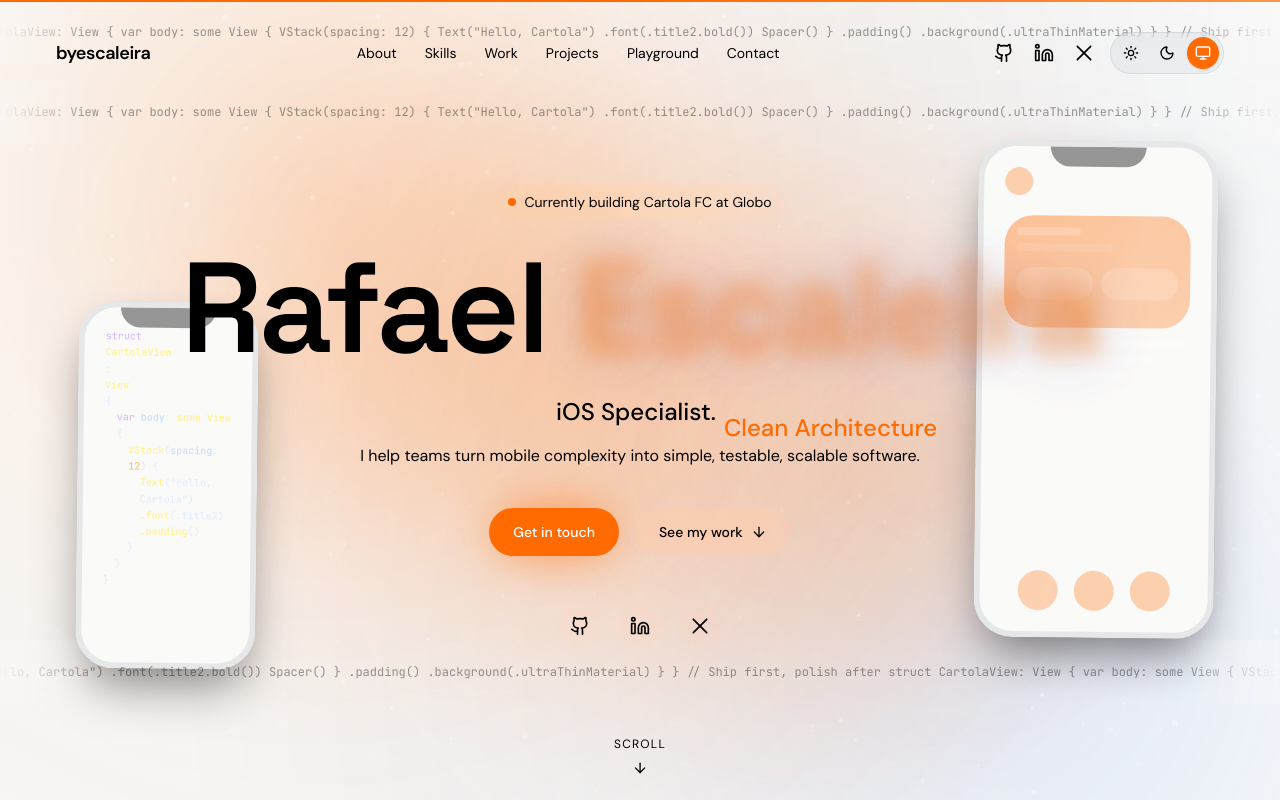
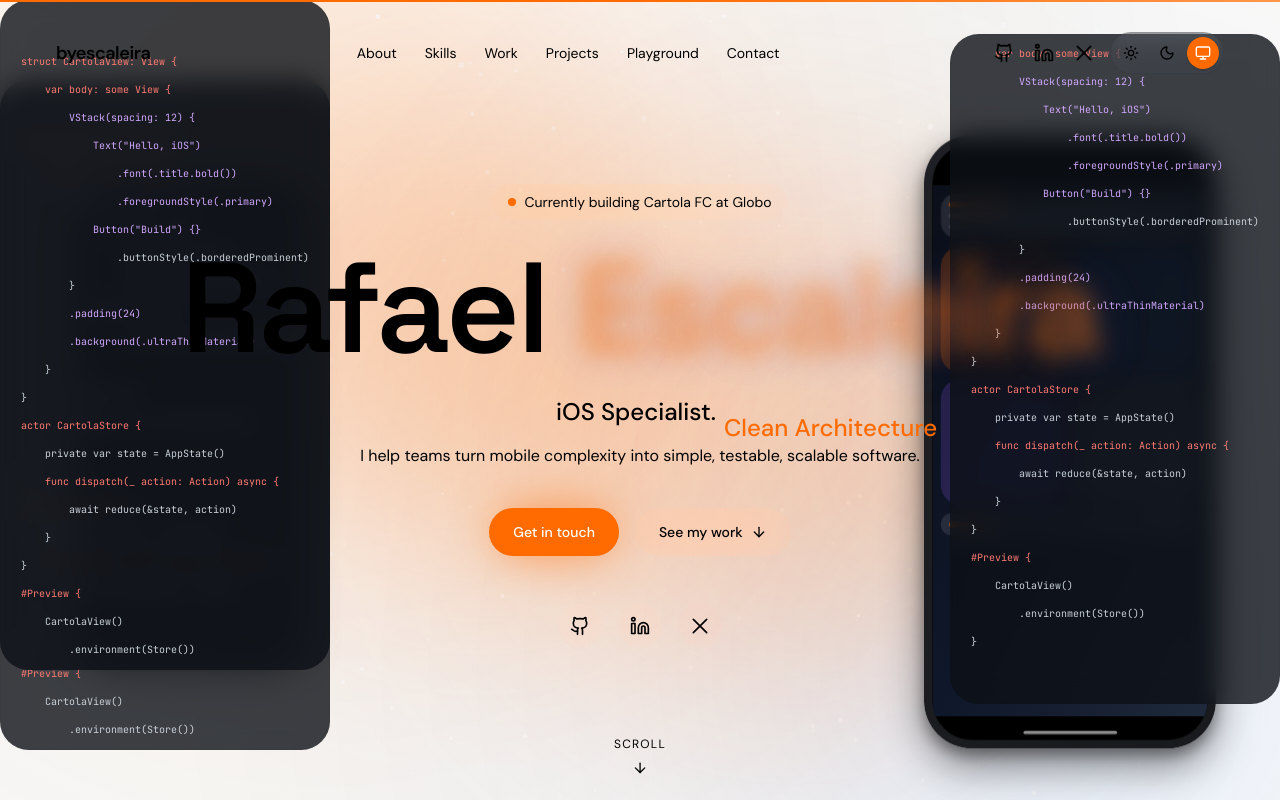
Before and after one commit to byescaleira/byescaleira-frontend, a Next.js app: page / in a window 1280 px wide. Shown: the top 800 px of the page. Built offline with nearby package versions, Linux system fonts and the light colour scheme.

Commit message:
refactor(illustrations): realistic iPhone 15 Pro mockup from 21st.dev reference, syntax-highlighted floating code strip

```diff
--- a/app/components/code-strip.tsx
+++ b/app/components/code-strip.tsx
@@ -3,47 +3,86 @@
 import { motion } from "framer-motion";
 import { cn } from "@/lib/utils";
 
+interface CodeStripProps {
+  className?: string;
+  reverse?: boolean;
+}
+
 const snippets = [
   "struct CartolaView: View {",
   "    var body: some View {",
   "        VStack(spacing: 12) {",
-  "            Text(\"Hello, Cartola\")",
-  "                .font(.title2.bold())",
-  "            Spacer()",
+  "            Text(\"Hello, iOS\")",
+  "                .font(.title.bold())",
+  "                .foregroundStyle(.primary)",
+  "            Button(\"Build\") {}",
+  "                .buttonStyle(.borderedProminent)",
   "        }",
-  "        .padding()",
+  "        .padding(24)",
   "        .background(.ultraThinMaterial)",
   "    }",
   "}",
-  "// Ship first, polish after",
+  "actor CartolaStore {",
+  "    private var state = AppState()",
+  "    func dispatch(_ action: Action) async {",
+  "        await reduce(&state, action)",
+  "    }",
+  "}",
+  "#Preview {",
+  "    CartolaView()",
+  "        .environment(Store())",
+  "}",
 ];
 
-export function CodeStrip({
-  className,
-  reverse,
-}: {
-  className?: string;
-  reverse?: boolean;
-}) {
-  const text = snippets.join("    ");
-  const repeated = Array(8).fill(text).join("    ");
-
+export function CodeStrip({ className, reverse = false }: CodeStripProps) {
   return (
     <div
       className={cn(
-        "pointer-events-none absolute w-full overflow-hidden py-6 opacity-40",
+        "pointer-events-none absolute select-none overflow-hidden rounded-2xl border border-border/40 bg-[#0d1117]/80 backdrop-blur-md",
         className
       )}
       aria-hidden="true"
     >
-      <div className="absolute inset-y-0 left-0 z-10 w-24 bg-gradient-to-r from-background to-transparent" />
-      <div className="absolute inset-y-0 right-0 z-10 w-24 bg-gradient-to-l from-background to-transparent" />
       <motion.div
-        animate={{ x: reverse ? ["-50%", "0%"] : ["0%", "-50%"] }}
-        transition={{ duration: 60, repeat: Infinity, ease: "linear" }}
-        className="whitespace-nowrap font-mono text-xs text-muted-foreground/30"
+        className="flex flex-col gap-2 px-5 py-4 font-mono text-[10px] leading-5 text-blue-100/80"
+        animate={{ y: reverse ? [0, -60, 0] : [0, 60, 0] }}
+        transition={{
+          duration: 24,
+          repeat: Infinity,
+          ease: "linear",
+        }}
       >
-        {repeated}
+        {snippets.map((line, i) => {
+          const trimmed = line.trimStart();
+          const indent = line.length - trimmed.length;
+          const isKeyword = /^(struct|actor|var|func|enum|import|if|guard|return|#Preview)/.test(trimmed);
+          const isString = trimmed.includes('"');
+          const isComment = trimmed.startsWith("//");
+          const isType = /^(Button|Text|VStack|HStack|ZStack|List|NavigationStack|\.font|\.padding|\.background|\.foreground)/.test(trimmed);
+
+          return (
+            <motion.div
+              key={`${line}-${i}`}
+              className="whitespace-nowrap"
+              style={{ paddingLeft: `${indent * 6}px` }}
+              initial={{ opacity: 0, x: reverse ? -20 : 20 }}
+              animate={{ opacity: 1, x: 0 }}
+              transition={{ delay: i * 0.08, duration: 0.4 }}
+            >
+              <span
+                className={cn(
+                  isComment && "text-[#8b949e]",
+                  isKeyword && "text-[#ff7b72]",
+                  isString && "text-[#a5d6ff]",
+                  isType && "text-[#d2a8ff]",
+                  !isComment && !isKeyword && !isString && !isType && "text-[#c9d1d9]"
+                )}
+              >
+                {trimmed}
+              </span>
+            </motion.div>
+          );
+        })}
       </motion.div>
     </div>
   );
--- a/app/components/iphone-mockup.tsx
+++ b/app/components/iphone-mockup.tsx
@@ -1,135 +1,237 @@
 "use client";
 
-import { motion, useScroll, useTransform } from "framer-motion";
+import { motion, useScroll, useTransform, useSpring } from "framer-motion";
 import { cn } from "@/lib/utils";
 
 interface IphoneMockupProps {
   className?: string;
   float?: boolean;
   rotate?: boolean;
+  size?: "sm" | "md" | "lg";
   screen?: "swiftui" | "code" | "gradient";
-  size?: "sm" | "md" | "lg";
 }
 
-const screens = {
-  swiftui: (
-    <div className="flex h-full flex-col gap-3 p-4">
-      <div className="flex items-center gap-2">
-        <div className="size-7 rounded-full bg-primary/30" />
-        <div className="h-2 w-20 rounded bg-white/10" />
-      </div>
-      <div className="mt-2 h-28 rounded-2xl bg-gradient-to-br from-primary/40 to-primary/30 p-3">
-        <div className="h-2 w-16 rounded bg-white/20" />
-        <div className="mt-2 h-2 w-24 rounded bg-white/10" />
-        <div className="mt-4 flex gap-2">
-          <div className="h-8 flex-1 rounded-xl bg-white/15" />
-          <div className="h-8 flex-1 rounded-xl bg-white/15" />
+/* Real iPhone 15 Pro logical specs */
+const W = 393;
+const H = 852;
+const RADIUS = 56;
+const BEZEL = 12;
+const ISLAND_W = 126;
+const ISLAND_H = 37;
+const ISLAND_R = 20;
+const TOP_SAFE = 59;
+const BOTTOM_SAFE = 34;
+
+function shade(hex: string, pct: number): string {
+  const h = hex.trim();
+  const m = /^#?([a-f\d]{2})([a-f\d]{2})([a-f\d]{2})$/i.exec(h);
+  if (!m) return hex;
+  const [r, g, b] = [parseInt(m[1], 16), parseInt(m[2], 16), parseInt(m[3], 16)];
+  const k = (100 + pct) / 100;
+  const to = (v: number) => Math.max(0, Math.min(255, Math.round(v * k)));
+  return `#${to(r).toString(16).padStart(2, "0")}${to(g).toString(16).padStart(2, "0")}${to(b).toString(16).padStart(2, "0")}`;
+}
+
+function SwiftUIScreen() {
+  return (
+    <div className="h-full w-full bg-gradient-to-br from-[#0B0F19] via-[#0f172a] to-[#1e293b] p-3">
+      <div className="mb-3 rounded-xl bg-white/10 p-3 backdrop-blur-md">
+        <div className="mb-2 h-2 w-20 rounded-full bg-primary/80" />
+        <div className="space-y-2">
+          <div className="h-2 w-full rounded-full bg-white/20" />
+          <div className="h-2 w-3/4 rounded-full bg-white/15" />
         </div>
       </div>
-      <div className="space-y-2">
-        <div className="h-2 w-full rounded bg-white/10" />
-        <div className="h-2 w-5/6 rounded bg-white/10" />
-        <div className="h-2 w-4/6 rounded bg-white/10" />
+      <div className="grid grid-cols-2 gap-2">
+        <div className="aspect-square rounded-2xl bg-primary/20" />
+        <div className="aspect-square rounded-2xl bg-[#3B82F6]/20" />
+        <div className="aspect-square rounded-2xl bg-[#8B5CF6]/20" />
+        <div className="aspect-square rounded-2xl bg-white/10" />
       </div>
-      <div className="mt-auto flex justify-center gap-4">
-        <div className="size-10 rounded-full bg-primary/30" />
-        <div className="size-10 rounded-full bg-primary/30" />
-        <div className="size-10 rounded-full bg-pulsar/30" />
+      <div className="mt-3 rounded-xl bg-white/10 p-3">
+        <div className="h-2 w-16 rounded-full bg-primary/60" />
       </div>
     </div>
-  ),
-  code: (
-    <div className="flex h-full flex-col p-4 font-mono text-[10px] leading-relaxed text-blue-100/90">
-      <span className="text-purple-300">struct</span>{" "}
-      <span className="text-yellow-200">CartolaView</span>:{" "}
-      <span className="text-yellow-200">View</span>{" "}
-      {"{"}
-      <div className="pl-3">
-        <span className="text-purple-300">var</span>{" "}
-        <span className="text-blue-200">body</span>:{" "}
-        <span className="text-yellow-200">some</span>{" "}
-        <span className="text-yellow-200">View</span>{" "}
-        {"{"}
-        <div className="pl-3">
-          <span className="text-yellow-200">VStack</span>
-          {"("}
-          <span className="text-blue-200">spacing</span>:{" "}
-          <span className="text-orange-300">12</span>
-          {")"}
-          {" {"}
-          <div className="pl-3">
-            <span className="text-yellow-200">Text</span>
-            {"(\"Hello, Cartola\")"}
-            <br />
-            <span className="text-yellow-200">.font</span>
-            {"(.title2)"}
-            <br />
-            <span className="text-yellow-200">.padding</span>
-            {"()"}
+  );
+}
+
+function CodeScreen() {
+  const lines = [
+    { indent: 0, text: "struct CartolaView: View {", color: "#F472B6" },
+    { indent: 2, text: "var body: some View {", color: "#60A5FA" },
+    { indent: 4, text: "VStack(spacing: 12) {", color: "#F472B6" },
+    { indent: 6, text: "Text(\"Hello\")", color: "#FACC15" },
+    { indent: 6, text: ".font(.title)", color: "#A78BFA" },
+    { indent: 6, text: ".foregroundColor(.primary)", color: "#A78BFA" },
+    { indent: 4, text: "}", color: "#F472B6" },
+    { indent: 2, text: "}", color: "#60A5FA" },
+    { indent: 0, text: "}", color: "#F472B6" },
+  ];
+
+  return (
+    <div className="h-full w-full bg-[#0d1117] p-4 font-mono text-[8px] leading-4 md:text-[10px]">
+      {lines.map((line, i) => (
+        <div key={i} className="flex">
+          <span className="w-4 shrink-0 text-[#6b7280]">{i + 1}</span>
+          <span style={{ paddingLeft: `${line.indent * 8}px`, color: line.color }}>
+            {line.text}
+          </span>
         </div>
-          {"}"}
+      ))}
     </div>
-        {"}"}
+  );
+}
+
+function GradientScreen() {
+  return (
+    <div className="relative h-full w-full overflow-hidden">
+      <div className="absolute inset-0 bg-gradient-to-br from-primary via-[#FF8C42] to-[#3B82F6]" />
+      <div className="absolute inset-0 bg-[radial-gradient(circle_at_30%_20%,rgba(255,255,255,0.25),transparent_50%)]" />
+      <div className="absolute bottom-8 left-4 right-4 rounded-2xl bg-black/30 p-3 backdrop-blur-md">
+        <div className="h-2 w-24 rounded-full bg-white/80" />
+        <div className="mt-2 h-1.5 w-full rounded-full bg-white/30" />
       </div>
-      {"}"}
     </div>
-  ),
-  gradient: (
-    <div className="flex h-full flex-col items-center justify-center gap-3 p-4">
-      <div className="h-16 w-16 rounded-2xl bg-gradient-to-br from-primary via-pulsar to-primary/70 shadow-lg shadow-primary/30" />
-      <div className="text-center text-sm font-medium text-foreground">Deep Space</div>
-      <div className="text-xs text-muted-foreground">Liquid Glass</div>
-    </div>
-  ),
-};
-
-const sizeClasses = {
-  sm: "w-[180px]",
-  md: "w-[240px]",
-  lg: "w-[300px]",
-};
+  );
+}
 
 export function IphoneMockup({
   className,
   float = true,
-  rotate = false,
+  rotate = true,
+  size = "md",
   screen = "swiftui",
-  size = "md",
 }: IphoneMockupProps) {
   const { scrollY } = useScroll();
-  const y = useTransform(scrollY, [0, 500], [0, 60]);
-  const rotateZ = useTransform(scrollY, [0, 500], [0, rotate ? 6 : 0]);
+  const rotateY = useTransform(scrollY, [0, 1000], [0, rotate ? 12 : 0]);
+  const y = useTransform(scrollY, [0, 1000], [0, float ? -40 : 0]);
+  const smoothRotate = useSpring(rotateY, { stiffness: 60, damping: 30 });
+  const smoothY = useSpring(y, { stiffness: 60, damping: 30 });
+
+  const scale = size === "sm" ? 0.55 : size === "lg" ? 0.85 : 0.7;
+  const color = "#1c1e22"; // space-black
+  const frameGradient = `linear-gradient(135deg, ${shade(color, 8)} 0%, ${color} 40%, ${shade(color, -14)} 100%)`;
+
+  const outerWidth = W + BEZEL * 2;
+  const outerHeight = H + BEZEL * 2;
+  const outerRadius = RADIUS + BEZEL;
+
+  const screens = {
+    swiftui: <SwiftUIScreen />,
+    code: <CodeScreen />,
+    gradient: <GradientScreen />,
+  };
 
   return (
     <motion.div
-      style={{ y: float ? y : undefined, rotateZ: rotate ? rotateZ : undefined }}
-      className={cn("pointer-events-none absolute select-none", sizeClasses[size], className)}
-      initial={{ opacity: 0, scale: 0.9 }}
-      animate={{ opacity: 1, scale: 1 }}
-      transition={{ duration: 0.8, ease: [0.22, 1, 0.36, 1] }}
-    >
-      <motion.div
+      style={{
+        rotateY: smoothRotate,
+        y: smoothY,
+        perspective: 1200,
+      }}
       animate={
         float
           ? {
-                y: [0, -16, 0],
-                rotate: [0, 1.5, -1.5, 0],
+              y: [0, -14, 0],
+              rotateZ: [0, 1, 0],
             }
           : undefined
       }
-        transition={{ duration: 6, repeat: Infinity, ease: "easeInOut" }}
-        className="relative"
+      transition={
+        float
+          ? {
+              y: { duration: 5, repeat: Infinity, ease: "easeInOut" },
+              rotateZ: { duration: 7, repeat: Infinity, ease: "easeInOut" },
+            }
+          : undefined
+      }
+      className={cn("pointer-events-none absolute", className)}
+    >
+      <div
+        style={{
+          width: outerWidth * scale,
+          height: outerHeight * scale,
+          transform: `scale(${scale})`,
+          transformOrigin: "top left",
+        }}
+        aria-label="iPhone mockup"
       >
         {/* Frame */}
-        <div className="relative overflow-hidden rounded-[2.4rem] border-[6px] border-border bg-background p-1 shadow-2xl shadow-black/50">
-          <div className="absolute top-0 left-1/2 z-10 h-5 w-24 -translate-x-1/2 rounded-b-xl bg-black/40" />
-          <div className="aspect-[9/19.5] overflow-hidden rounded-[1.8rem] border border-white/5 bg-[hsl(var(--card))]">
+        <div
+          style={{
+            width: outerWidth,
+            height: outerHeight,
+            borderRadius: outerRadius,
+            background: frameGradient,
+            padding: BEZEL,
+            boxShadow:
+              "0 25px 60px rgba(0,0,0,0.45), 0 10px 20px rgba(0,0,0,0.35), inset 0 1px 0 rgba(255,255,255,0.08)",
+          }}
+        >
+          {/* Screen */}
+          <div
+            style={{
+              width: "100%",
+              height: "100%",
+              borderRadius: RADIUS,
+              overflow: "hidden",
+              position: "relative",
+              background: "#000",
+              boxShadow:
+                "inset 0 0 0 1px rgba(255,255,255,0.03), inset 0 12px 24px rgba(0,0,0,0.35), inset 0 -8px 16px rgba(0,0,0,0.28)",
+            }}
+          >
+            {/* Dynamic Island */}
+            <div
+              style={{
+                position: "absolute",
+                top: 12,
+                left: "50%",
+                transform: "translateX(-50%)",
+                width: ISLAND_W,
+                height: ISLAND_H,
+                borderRadius: ISLAND_R,
+                background: "#000",
+                zIndex: 10,
+                boxShadow: "0 1px 2px rgba(0,0,0,0.7)",
+              }}
+              aria-hidden
+            />
+
+            {/* Content with safe area */}
+            <div
+              style={{
+                position: "absolute",
+                top: TOP_SAFE,
+                right: 0,
+                bottom: BOTTOM_SAFE,
+                left: 0,
+                overflow: "hidden",
+              }}
+            >
               {screens[screen]}
             </div>
+
+            {/* Home indicator */}
+            <div
+              style={{
+                position: "absolute",
+                bottom: 8,
+                left: "50%",
+                transform: "translateX(-50%)",
+                width: 134,
+                height: 5,
+                borderRadius: 3,
+                background:
+                  "linear-gradient(180deg, rgba(255,255,255,0.7), rgba(255,255,255,0.35))",
+                zIndex: 10,
+                pointerEvents: "none",
+              }}
+              aria-hidden
+            />
           </div>
-        {/* Reflection */}
-        <div className="pointer-events-none absolute inset-0 rounded-[2.4rem] bg-[linear-gradient(105deg,transparent_40%,rgba(255,255,255,0.08)_48%,rgba(255,255,255,0.16)_52%,rgba(255,255,255,0.08)_56%,transparent_64%)] opacity-40" />
-      </motion.div>
+        </div>
+      </div>
     </motion.div>
   );
 }
```
Lines whose indentation alone changed are shown as unchanged.
